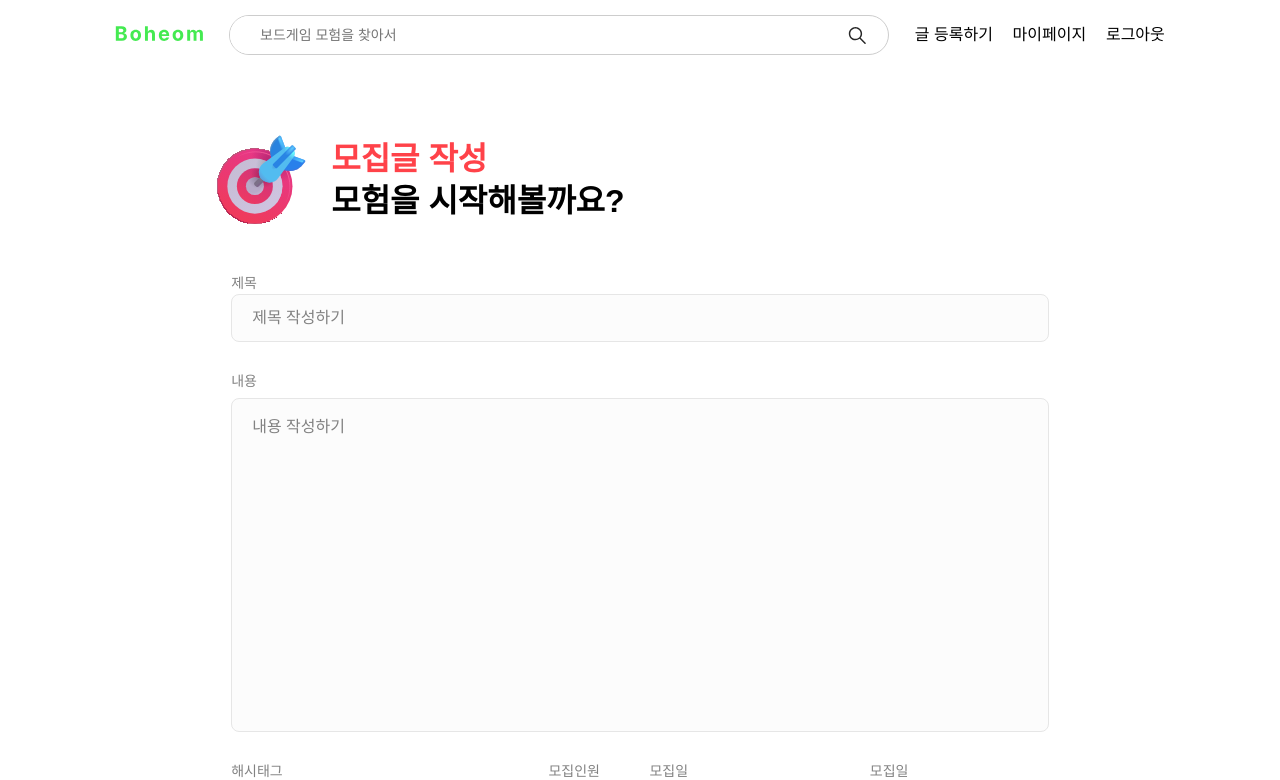
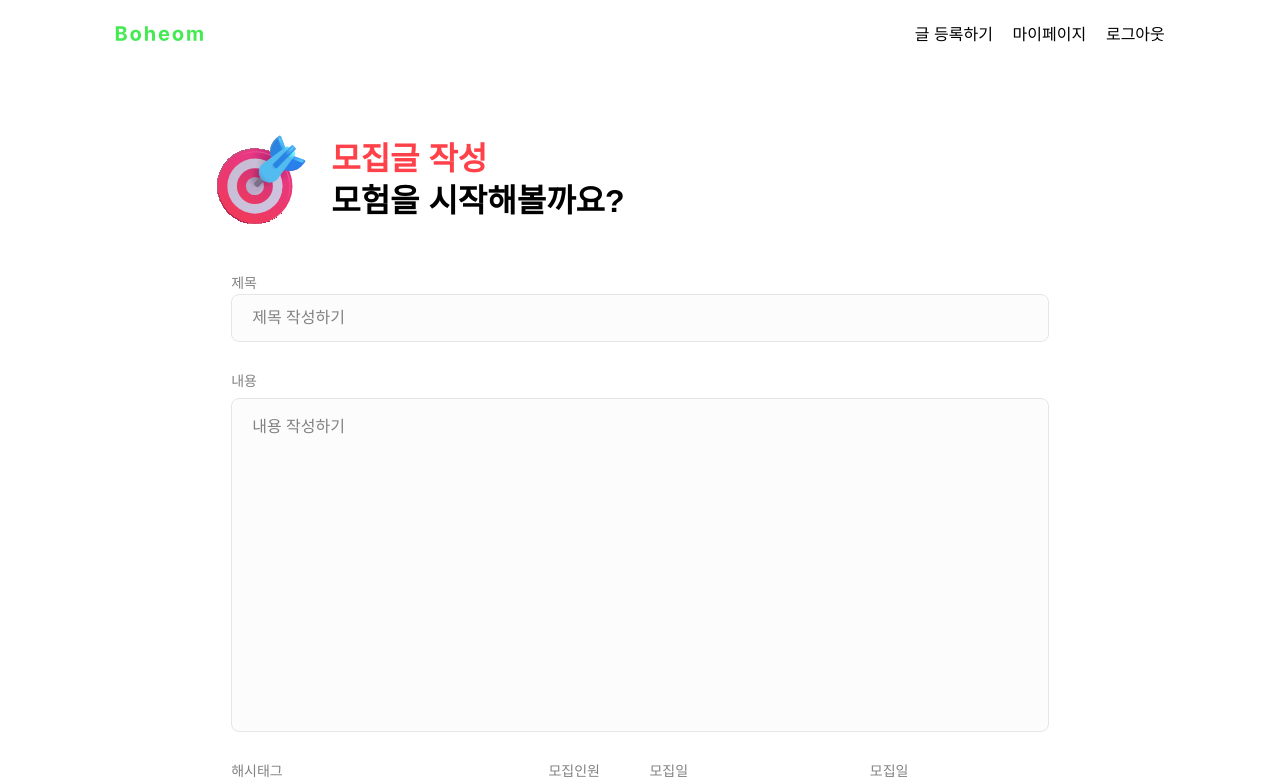
Before and after one commit to team-boheom/boheom-frontend, a React (Create React App) app: page /CreatePost in a window 1280 px wide. Shown: the top 780 px of the page. Built offline with nearby package versions, Linux system fonts and the light colour scheme; no server answers.

Commit message:
🔒 :: searchInput 조건부 수정

```diff
--- a/src/components/Header.jsx
+++ b/src/components/Header.jsx
@@ -4,19 +4,23 @@ import { ReactComponent as Boheom } from '../assets/Boheom.svg';
 import SearchInput from './SearchInput';
 import { removeToken } from '../utils/Token';
 import toast from 'react-hot-toast';
+import { useRecoilValue } from 'recoil';
+import { IsSearchInput } from '../atom';
 
 const Header = () => {
+  const IsSearchInputs = useRecoilValue(IsSearchInput);
   const handleLogout = () => {
     removeToken();
     toast.success('로그아웃에 성공했습니다.');
   };
 
   return (
+    <>
       <Wrapper>
         <Link to="/main">
           <Boheom width="88" height="25" />
         </Link>
-      <SearchInput />
+        {IsSearchInputs && <SearchInput />}
         <Content>
           <StyledLink to="/CreatePost">글 등록하기</StyledLink>
           <StyledLink to="/mypage">마이페이지</StyledLink>
@@ -25,6 +29,7 @@ const Header = () => {
           </StyledLink>
         </Content>
       </Wrapper>
+    </>
   );
 };
 
--- a/src/pages/CreatePost.jsx
+++ b/src/pages/CreatePost.jsx
@@ -7,8 +7,12 @@ import Button from '../common/Button';
 import PostForm from '../components/post/PostForm';
 import ContentForm from '../components/post/ContentForm';
 import { useFeeds } from '../utils/api/feeds';
+import { useSetRecoilState } from 'recoil';
+import { IsSearchInput } from '../atom';
+import { useEffect } from 'react';
 
 const CreatePost = () => {
+  const setIsSearchInput = useSetRecoilState(IsSearchInput);
   const { mutate: PostFeeds } = useFeeds();
   const {
     register,
@@ -29,6 +33,13 @@ const CreatePost = () => {
       end_day,
     });
   };
+
+  useEffect(() => {
+    setIsSearchInput((prev) => !prev);
+    return () => {
+      setIsSearchInput((prev) => !prev);
+    };
+  }, []);
 
   return (
     <>
```
Lines whose indentation alone changed are shown as unchanged.
